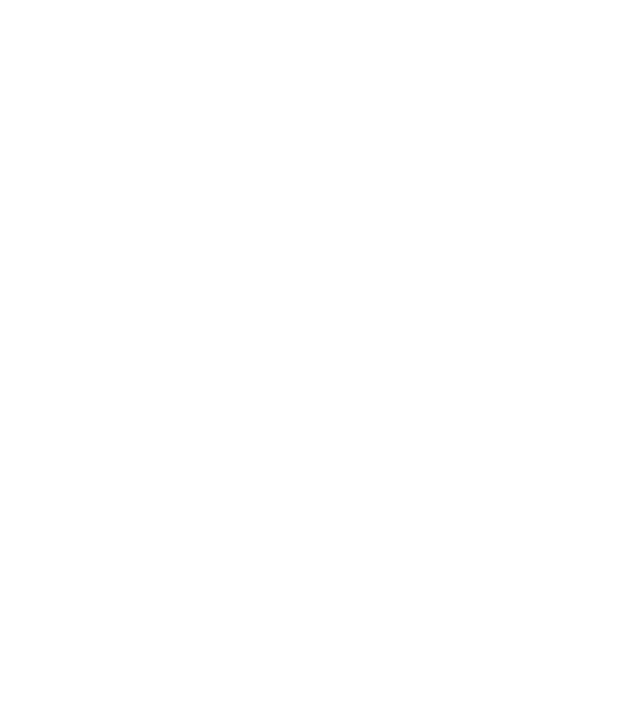
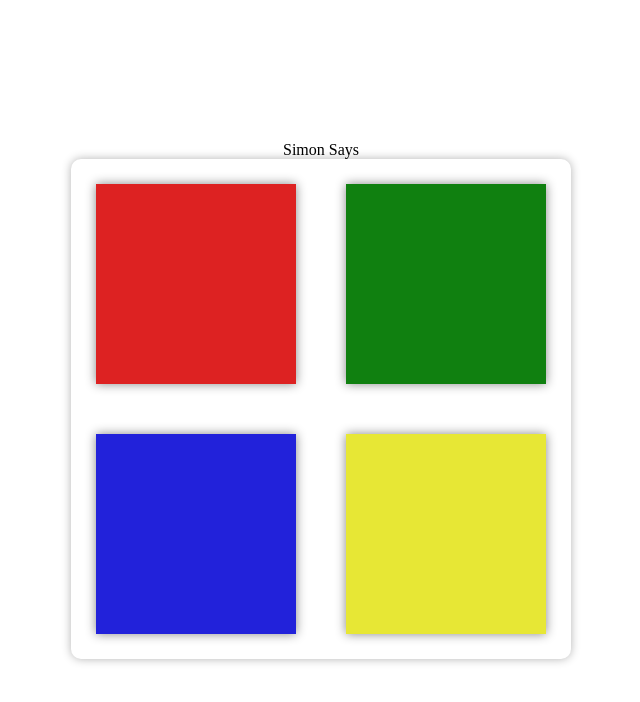
Before and after one commit to AlexanderSuarez-Ksquare/Project-I---Simon, a plain HTML site: page index.html in a window 1280 px wide. Shown: the whole page, without its empty margins (319-959 px from the left). Drawn offline with Linux system fonts and the light colour scheme.

Commit message:
User Story 1

```diff
--- a/index.html
+++ b/index.html
@@ -8,6 +8,13 @@
     <title>Simon Says</title>
   </head>
   <body>
+    <section class="title">Simon Says</section>
+    <section id="board">
+      <section class="square" id="red"></section>
+      <section class="square" id="green"></section>
+      <section class="square" id="blue"></section>
+      <section class="square" id="yellow"></section>
+    </section>
     <script src="app.js"></script>
   </body>
 </html>
--- a/style.css
+++ b/style.css
@@ -0,0 +1,44 @@
+body {
+  margin: 0;
+  padding: 0;
+  display: flex;
+  flex-direction: column;
+  justify-content: center;
+  align-items: center;
+  height: 100vh;
+}
+#board {
+  display: flex;
+  flex-wrap: wrap;
+  width: 500px;
+  height: 500px;
+  box-shadow: 0 0 10px rgba(0, 0, 0, 0.3);
+  border-radius: 10px;
+}
+
+.square {
+  width: 200px;
+  height: 200px;
+  margin: 25px;
+  cursor: pointer;
+  box-shadow: 0 0 10px #888;
+}
+.square:active {
+  filter: brightness(125%);
+}
+
+#red {
+  background-color: rgb(221, 34, 34);
+}
+
+#blue {
+  background-color: rgb(34, 34, 218);
+}
+
+#green {
+  background-color: rgb(16, 128, 16);
+}
+
+#yellow {
+  background-color: rgb(231, 231, 53);
+}
```
